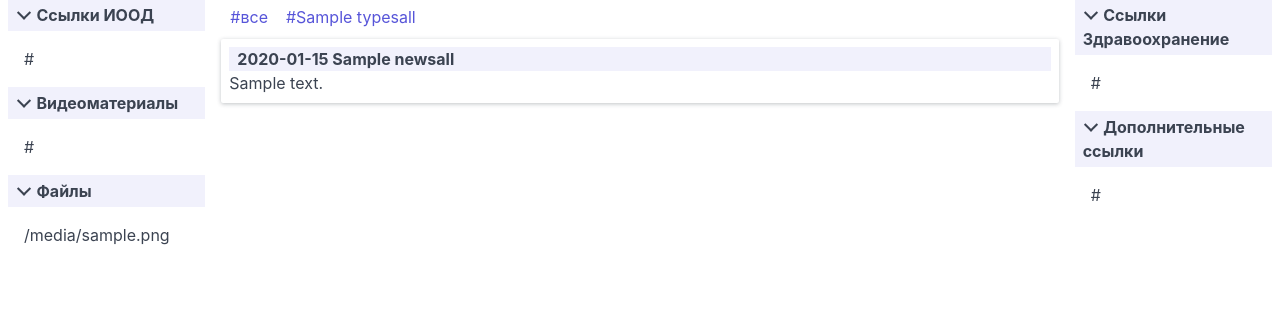
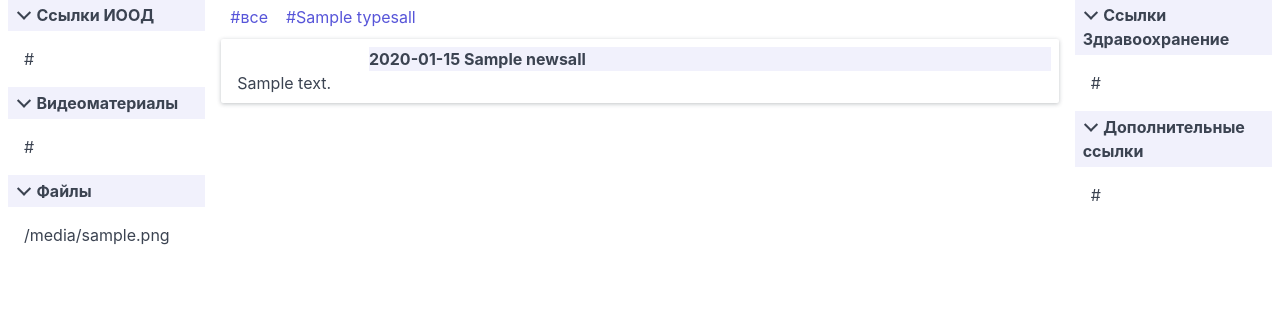
Before and after one commit to Maslastja/tech, a Python web app: template app/index/templates/index.html in a window 1280 px wide. Shown: the part 79-414 px from the top of the page. Run offline with Jinja, Linux system fonts and the light colour scheme; the template is opened without the code that fills it: most values are stand-ins (such as "Sample title", 1, 10 or a date in 2020); some libraries are stand-ins or nearby versions.

Commit message:
small changes templates

```diff
--- a/app/index/templates/index.html
+++ b/app/index/templates/index.html
@@ -73,20 +73,18 @@
 		<div id='news'>
 		{% for n in newsall %}
 			<ul class='menu'>
+				<div class='columns'>
+					<div class='column col-10 col-ml-auto'>
 						{% if session.user and 'SYS' in session.user.roles and n.isactive == False %}
 							<div class='title bg-error'>
 						{% else %}
 							<div class='title bg-secondary'>
 						{% endif %}
-					{#<div class='column col-ml-auto'><b>{{ n.createdate|formatdatetime }} {{ n.name }}</b></div>#}
-					<div class='column col-ml-auto'><b>{{ n.createdate.strftime('%d.%m.%Y %H:%M') }} {{ n.name }}</b></div>
+						<b>{{ n.createdate.strftime('%d.%m.%Y %H:%M') }} {{ n.name }}</b>
 						</div>
-				<div class='columns'>
-				<div class='column'>
-				{{ n.text|safe }}
 					</div>
 					{% if session.user and 'SYS' in session.user.roles %}
-					<div class='column  col-1'>
+						<div class='column col-2 col-mr-auto'>
 							<button type='submit' class='btn btn-link' name='changenews' value={{ n.id }}>
 								<i class='icon icon-edit'></i>
 							</button>
@@ -95,6 +93,9 @@
 							</button>
 						</div>
 					{% endif %}
+				</div>
+				<div class='column col-11'>
+					{{ n.text|safe }}
 				</div>
 			</ul>
 		{% endfor %}
--- a/app/schedule/templates/eventform.html
+++ b/app/schedule/templates/eventform.html
@@ -13,7 +13,7 @@
 	<form action='' method='post' novalidate class='form-horizontal'>
 			{% for field in form %}
 				<div class='form-group'>
-					<div class="column col-2">{{ field.label }}</div>
+					<div class="column col-3">{{ field.label }}</div>
 					<div class="col-5 col-sm-12">{{ field }}
 						{% for error in field.errors %}
 							<span class='text-error'>[{{ error }}]</span>
```
Lines whose indentation alone changed are shown as unchanged.
